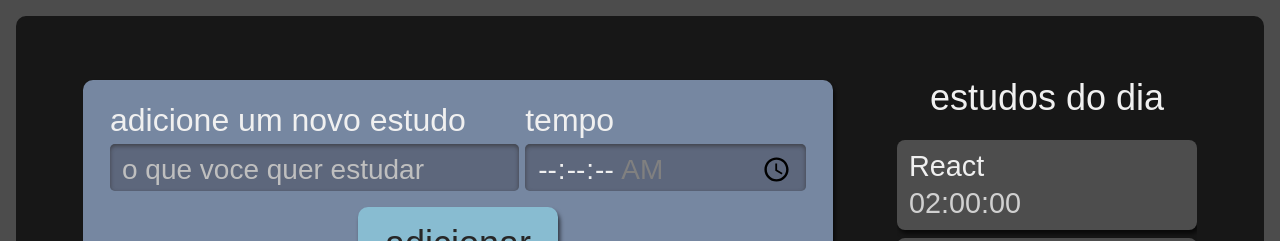
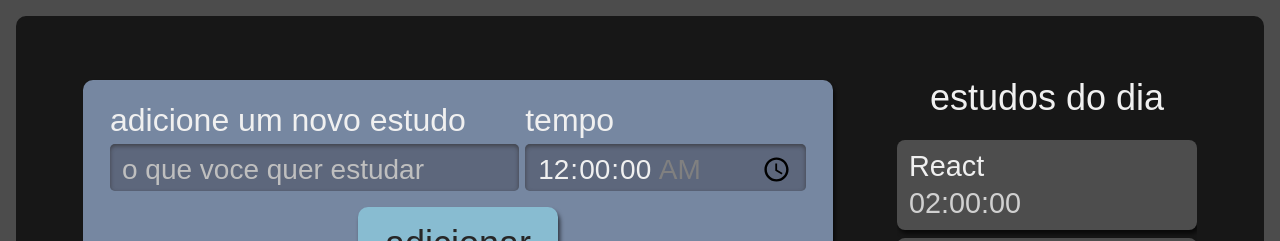
Before and after one commit to MichaelMoranis/app-studies, a React (Create React App) app: page / in a window 1280 px wide. Shown: the top 241 px of the page. Built offline with nearby package versions, Linux system fonts and the light colour scheme.

Commit message:
usando estado dentro de components de classe

```diff
--- a/src/components/Form/index.tsx
+++ b/src/components/Form/index.tsx
@@ -3,6 +3,12 @@ import styles from  "./form.module.scss"
 import Button from "../Button";
 
 class Formulario extends React.Component {
+
+  state = {
+    tarefa: "",
+    tempo: "00:00"
+  }
+
   render() {
     return (
       <form className={styles.novaTarefa}>
@@ -22,7 +28,9 @@ class Formulario extends React.Component {
              type="time"
              step="1"
              name="tempo"
+             value={this.state.tempo}
              id="tempo"
+             onChange={evento => this.setState({...this.state, tempo: evento.target.value})}
              min="00:00:00"
              max="01:30:00"
              required
```
